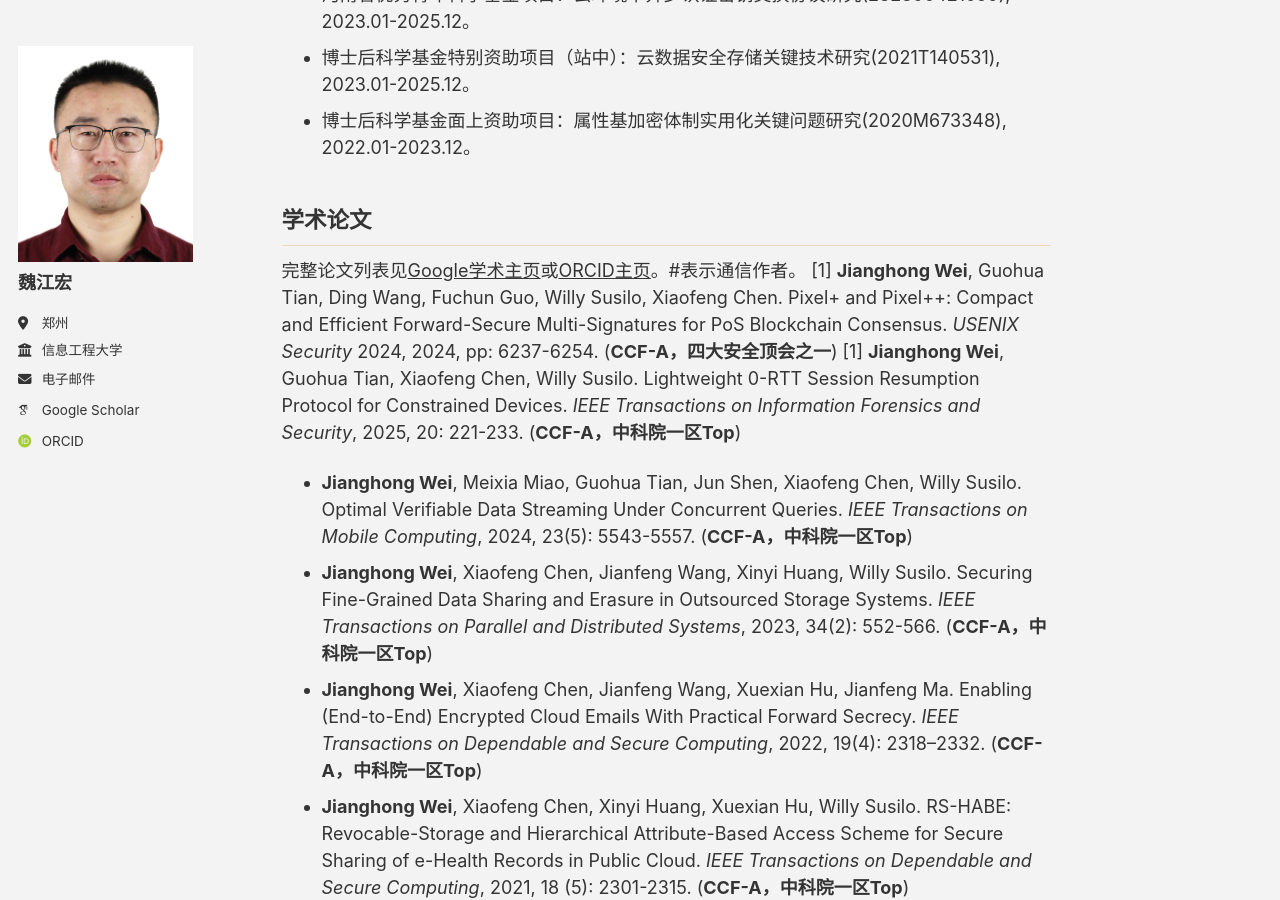
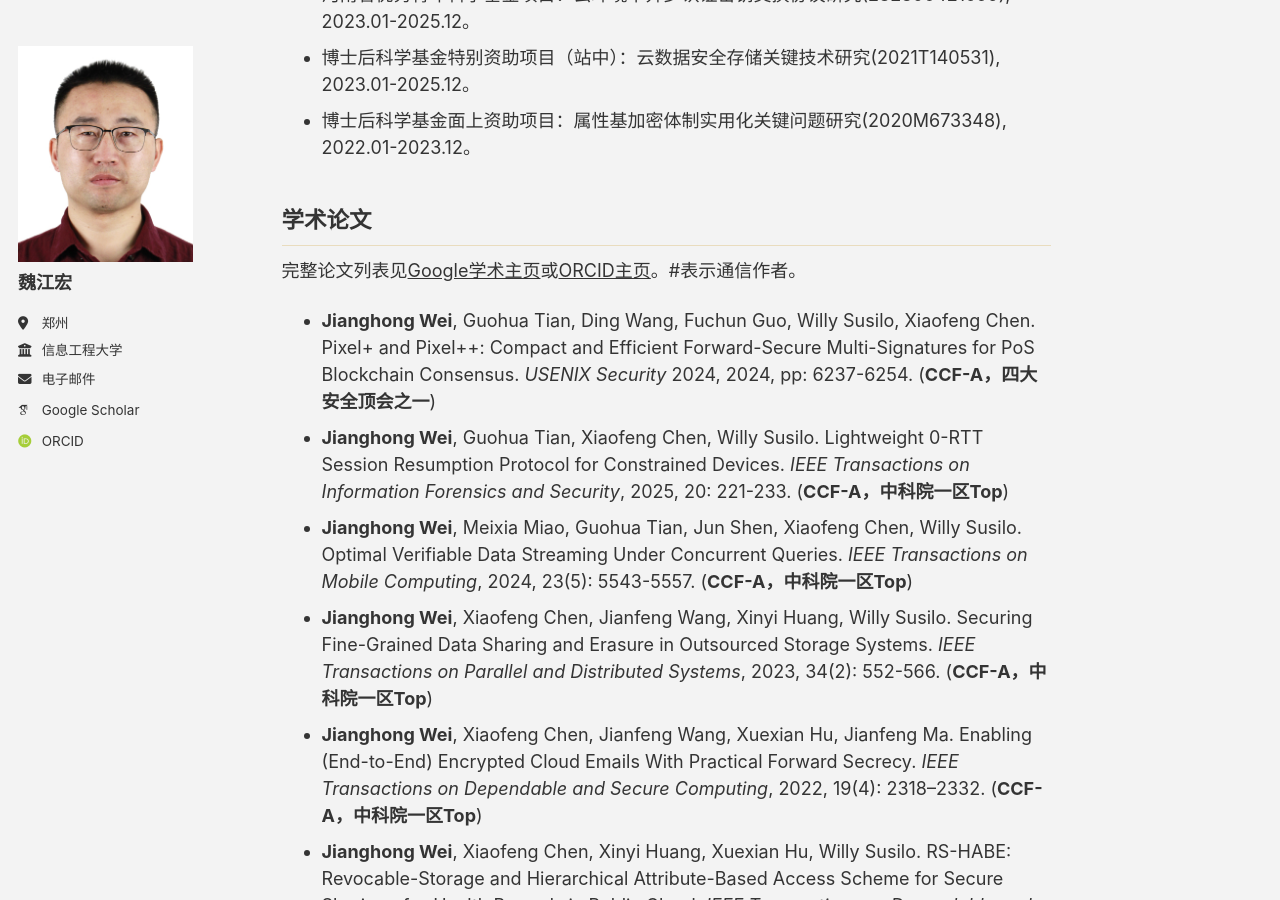
Before and after one commit to jhw-crypt/jhw-crypt.github.io, a Jekyll site: the page built from _pages/about.md, in a window 1280 px wide and 900 px high, scrolled down 1005 px. Built offline with Jekyll 4.4.1, drawn with Linux system fonts in a browser that asks for light colours; some web fonts are replaced; a script bundle is joined from its source files by our own code; library files that are not in the unit come from our copies.

Commit message:
Update about.md

```diff
--- a/_pages/about.md
+++ b/_pages/about.md
@@ -31,8 +31,8 @@
 
 ## 学术论文
 完整论文列表见[Google学术主页](https://scholar.google.com/citations?user=UK-6A30AAAAJ&hl)或[ORCID主页](https://orcid.org/0000-0002-0286-7973)。#表示通信作者。
-[1] **Jianghong Wei**, Guohua Tian, Ding Wang, Fuchun Guo, Willy Susilo, Xiaofeng Chen. Pixel+ and Pixel++: Compact and Efficient Forward-Secure Multi-Signatures for PoS Blockchain Consensus. _USENIX Security_ 2024, 2024, pp: 6237-6254. (**CCF-A，四大安全顶会之一**)
-[1] **Jianghong Wei**, Guohua Tian, Xiaofeng Chen, Willy Susilo. Lightweight 0-RTT Session Resumption Protocol for Constrained Devices. _IEEE Transactions on Information Forensics and Security_, 2025, 20: 221-233. (**CCF-A，中科院一区Top**)
+- **Jianghong Wei**, Guohua Tian, Ding Wang, Fuchun Guo, Willy Susilo, Xiaofeng Chen. Pixel+ and Pixel++: Compact and Efficient Forward-Secure Multi-Signatures for PoS Blockchain Consensus. _USENIX Security_ 2024, 2024, pp: 6237-6254. (**CCF-A，四大安全顶会之一**)
+- **Jianghong Wei**, Guohua Tian, Xiaofeng Chen, Willy Susilo. Lightweight 0-RTT Session Resumption Protocol for Constrained Devices. _IEEE Transactions on Information Forensics and Security_, 2025, 20: 221-233. (**CCF-A，中科院一区Top**)
 - **Jianghong Wei**, Meixia Miao, Guohua Tian, Jun Shen, Xiaofeng Chen, Willy Susilo. Optimal Verifiable Data Streaming Under Concurrent Queries. _IEEE Transactions on Mobile Computing_, 2024, 23(5): 5543-5557. (**CCF-A，中科院一区Top**)
 - **Jianghong Wei**, Xiaofeng Chen, Jianfeng Wang, Xinyi Huang, Willy Susilo. Securing Fine-Grained Data Sharing and Erasure in Outsourced Storage Systems. _IEEE Transactions on Parallel and Distributed Systems_, 2023, 34(2): 552-566. (**CCF-A，中科院一区Top**)
 - **Jianghong Wei**, Xiaofeng Chen, Jianfeng Wang, Xuexian Hu, Jianfeng Ma. Enabling (End-to-End) Encrypted Cloud Emails With Practical Forward Secrecy. _IEEE Transactions on Dependable and Secure Computing_, 2022, 19(4): 2318–2332. (**CCF-A，中科院一区Top**)
```
